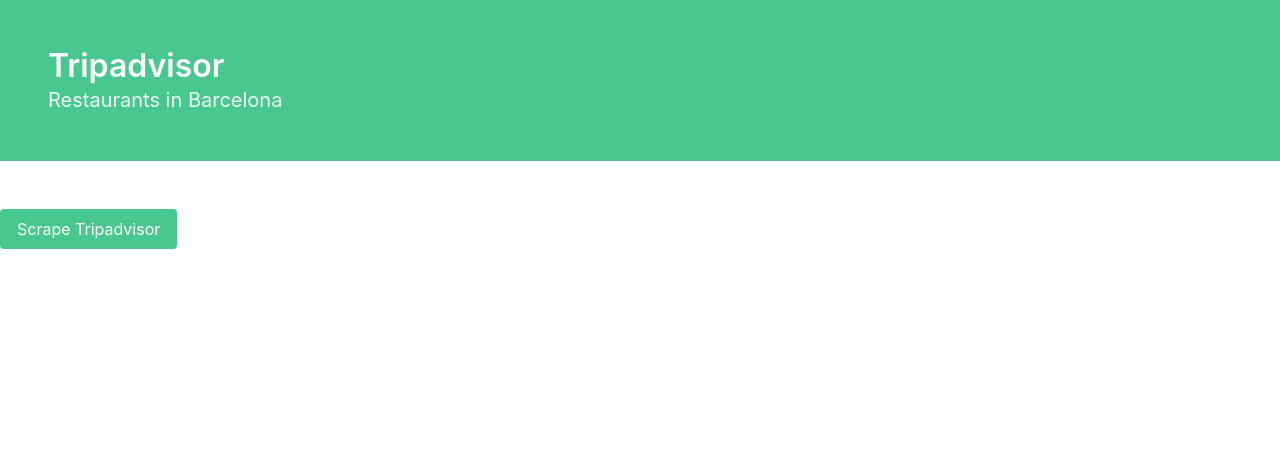
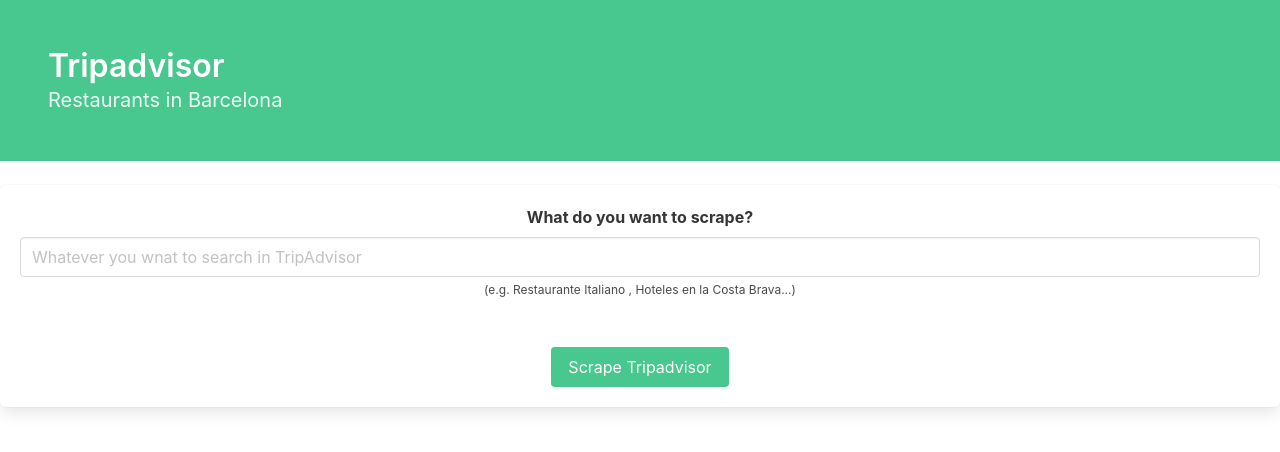
Before and after one commit to Alvarodelamaza/TripadvisorWebscrapingApp, a Flask app: page /tripadvisor in a window 1280 px wide. Shown: the top 452 px of the page. Run offline with Flask 2, Linux system fonts and the light colour scheme; a user stored in the database is signed in.

Commit message:
Init app

```diff
--- a/app.py
+++ b/app.py
@@ -13,7 +13,7 @@ from flask_bcrypt import Bcrypt
 
 
 app = Flask(__name__)
-import borrador
+import scraping
 
 bcrypt=Bcrypt(app)
 db=SQLAlchemy(app)
@@ -58,11 +58,14 @@ class RegisterForm(FlaskForm):
 
     submit= SubmitField("Register")
 
+
     def validate_username( self, username):
         existing_user_username =User.query.filter_by(
             username=username.data).first()
         if existing_user_username:
             raise ValidationError("That username already exists.Please selec a different one.")
+
+
 
 @app.route('/')
 def home():
--- a/borrador.py
+++ b/scraping.py
@@ -5,14 +5,21 @@ import csv
 from selenium import webdriver
 import time
 import numpy as np
-import pandas as pd
+
 from selenium.webdriver.common.keys import Keys
 from selenium.webdriver.support import expected_conditions as EC
 from selenium.webdriver.common.by import By
 from selenium.webdriver.support.ui import WebDriverWait
 from selenium.common.exceptions import NoSuchElementException
-from flask import Flask , render_template, url_for, redirect
+from flask import Flask , render_template, sessions, url_for, redirect, request, session
 from flask_login import UserMixin, login_manager, login_user, LoginManager, login_required, logout_user
+from flask_wtf import  FlaskForm
+from wtforms import StringField , PasswordField, SubmitField
+from wtforms.validators import InputRequired, Length, ValidationError
+
+class ScrapingForm(FlaskForm):
+    style= StringField(validators=[InputRequired(),
+    Length( min=1, max=30)], render_kw={"placeholder":"Style"})
 
 @app.route('/dashboard', methods=['GET', 'POST'])
 def dashboard():
@@ -20,18 +27,15 @@ def dashboard():
 
 @app.route('/tripadvisor', methods=['GET', 'POST'])
 def tripadvisor():
+    if request.method == 'POST':
+        session["style"] = request.form['style']
+    print(session["style"])
     return render_template('tripadvisor.html')
 
 
-@app.route('/tripadvisorweb', methods=['GET', 'POST'])
-@login_required
-
-def tripadvisorweb():
-
+def Webscraping(restaurantttype):
     filt=4
     num_page=1
-
- # default tripadvisor website of restaurant
     url = "https://www.tripadvisor.es/Restaurants-g187497-Barcelona_Catalonia.html"
 
     # if you pass the inputs in the command line
@@ -59,7 +63,7 @@ def tripadvisorweb():
 
 
     Buscar=driver.find_element_by_xpath(".//input[@class='_3qLQ-U8m']")
-    Buscar.send_keys('Restaurante Ecologico')
+    Buscar.send_keys(restaurantttype)
     Buscar.send_keys(Keys.ENTER)
     time.sleep(1)
 
@@ -193,8 +197,20 @@ def tripadvisorweb():
 
     driver.quit()
 
-    restaa = pd.DataFrame(total,
-                    columns=['Restaurants','Adress', 'Web', 'Email', 'Phone', 'Area','Price','Style','Diets' ])
+
     headers = ('Restaurants','Adress', 'Web', 'Email', 'Phone', 'Area','Price','Style','Diets' )
     data = total
+    return headers , data
+
+
+
+@app.route('/tripadvisorweb', methods=['GET', 'POST'])
+@login_required
+def tripadvisorweb():
+
+
+
+    headers , data = Webscraping(session["style"])
+
+
     return render_template('tripadvisorweb.html', data=data, headers=headers)
--- a/templates/dashboard.html
+++ b/templates/dashboard.html
@@ -20,7 +20,7 @@
     </section>
     <br>
     <br>
-    <div class="buttons">
+    <div  class="box has-text-centered">
         <a class="button is-success" href="{{ url_for('tripadvisor')}}">Tripadvisor</a>
 
       </div>
--- a/templates/login.html
+++ b/templates/login.html
@@ -24,15 +24,18 @@
     <br>
 
 
-
+    <div class="box has-text-centered">
       <form class="form" method="POST" action="">
           {{ form.hidden_tag() }}
           {{ form.username }}
           {{ form.password }}
           {{ form.submit }}
       </form>
+    </div>
    <br>
    <br>
+   <div class="box has-text-centered">
       <a class="button is-primary" href="{{ url_for('register')}}">Don't have an account Sing Up</a>
+   </div>
 </body>
 </html>
--- a/templates/tripadvisor.html
+++ b/templates/tripadvisor.html
@@ -19,10 +19,26 @@
         </div>
       </section>
       <br>
-      <br>
-      <div class="buttons">
-        <a class="button is-success" href="{{ url_for('tripadvisorweb') }}">Scrape Tripadvisor</a>
+      <div class="box has-text-centered">
+        <div  class="field">
+          <form class= "form" method="POST"  action=""></form>
+            <label class="label">What do you want to scrape?</label>
+            <div class="control">
+              <input name = "style" class="input" type="text" placeholder="Whatever you wnat to search in TripAdvisor">
 
+            </div>
+            <p class="help">(e.g. Restaurante Italiano , Hoteles en la Costa Brava...)</p>
+            <br>
+            <br>
+
+            <a type="submit" class="button is-success" href="{{ url_for('tripadvisorweb') }}">Scrape Tripadvisor</a>
+          </form>
+        </div>
       </div>
+
+
+
+
+
 </body>
 </html>
--- a/templates/tripadvisorweb.html
+++ b/templates/tripadvisorweb.html
@@ -4,12 +4,12 @@
     <meta charset="UTF-8">
     <meta http-equiv="X-UA-Compatible" content="IE=edge">
     <meta name="viewport" content="width=device-width, initial-scale=1.0">
-
+    <link rel="stylesheet" type= "text/css" href="{{ url_for('static', filename='styles/main.css') }}">
     <title>Here is your database</title>
 </head>
 <br>
 <body>
-    <table >
+    <table>
         <tr>
             {% for header in headers %}
             <th>{{header}}</th>
```
Also changed, not shown: static/styles/main.css (+8 -6 lines). Lines whose indentation alone changed are shown as unchanged.
